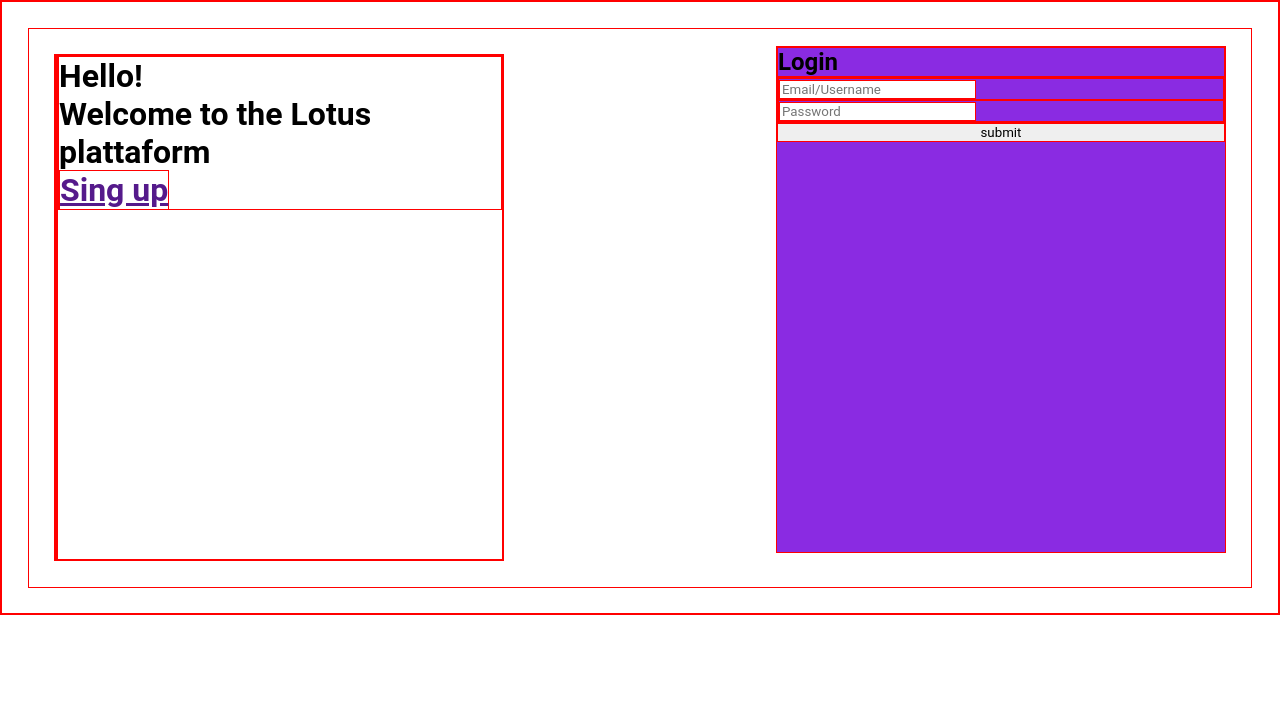
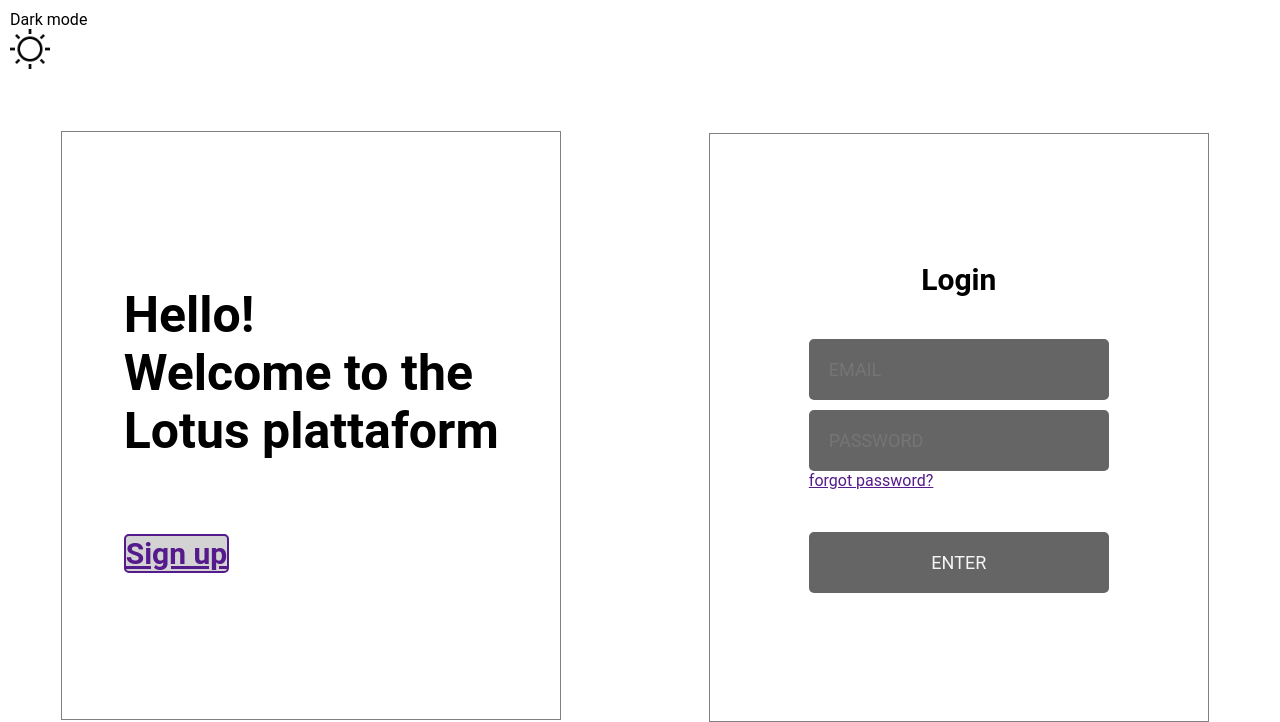
Before and after one commit to DaniloRua/Login-Dark-Mode, a plain HTML site: page index.html in a window 1280 px wide. Drawn offline with Linux system fonts and the light colour scheme.

Commit message:
add assets + update

```diff
--- a/index.html
+++ b/index.html
@@ -8,7 +8,11 @@
     <title>Login</title>
     <link rel="stylesheet" href="style.css">
 </head>
+<header>
+    <p>Dark mode</p>
+    <div class="icon-dark"></div>
 
+</header>
 <body>
 
     <div class="board">
@@ -20,9 +24,12 @@
                 <h1>
                     Hello!
                     <br>
-                    Welcome to the Lotus plattaform
+                    Welcome to the
                     <br>
-                    <a href="">Sing up</a>
+                     Lotus plattaform
+                    <br>
+                    <br>
+                    <a href="">Sign up</a>
                 </h1>
             </div>
         </div>
@@ -31,15 +38,16 @@
             <form action="">
                 <div class="username">
 
-                    <input type="text" required placeholder="Email/Username">
+                    <input type="email" required placeholder="Email">
 
                 </div>
                 <div class="password">
 
                     <input type="password" required placeholder="Password">
-                </div>
+                </div> <span><a href="">forgot password?</a></span>
             </form>
-            <button>submit</button>
+
+            <button>enter</button>
 
         </div>
 
--- a/style.css
+++ b/style.css
@@ -1,35 +1,106 @@
 @import url('https://fonts.googleapis.com/css2?family=Inter&family=Roboto+Mono:ital,wght@1,300&display=swap');
-*{  border: 1px solid red;
+*{
+
     margin: 0%;
     box-sizing: border-box;
-    font-family: 'roboto', arial, helvetica, sans-serif;
-
+    font-family: 'roboto', sans-serif;
+    background-color: rgb(255, 255, 255);
+}
+header{
+    height: 10vh;
+}
+header{
+    padding: 10px;
 }
 
+ .icon-dark {
+    height: 40px;
+    width: 40px;
+    background-image: url(./assets/7795651_weather_day_sun_icon.png);
+    background-size: contain;
+}
 .board {
+
     display: flex;
     justify-content: space-between;
-    height: 70vh;
+    height: 80vh;
     margin: 2%;
     padding: 2%;
     gap: 2%;
     align-items: center;
-    }
+}
+
 .apresentation-box {
+
+    border: 1px grey solid;
     display: flex;
-
+    flex-direction: column;
+    margin: 10px;
+    padding-top: 10px ;
     justify-content: center;
+    align-items: center;
     height: 100%;
-    width: 450px;
+    width: 500px;
+    max-width: 500px;
 
 }
 
+.apresentation-box h1{
+    font-size: 50px;
+
+}
+
+.apresentation-box a {
+    font-size: 30px;
+    background-color: lightgray;
+    border-radius: 5px;
+    border: solid 2px;
+}
 .login-box{
+    border: 1px grey solid;
     display: flex;
     flex-direction: column;
-    background-color: blueviolet;
+    margin: 20px;
+    padding: 20px;
     height: 100%;
-    width: 450px;
-    max-width: 450px;
+    width: 500px;
+    max-width: 500px;
     margin-block-end: 1em;
+    justify-content: center;
+    align-items: center;
+    gap: 2em;
+    max-width: 500px;
 }
+
+h2 {
+    font-size: 30px;
+}
+
+ input {
+    display: block;
+    color: whitesmoke;
+    border-radius: 5px;
+    border: none;
+    background-color: rgb(101, 101, 101);
+    margin: 10px 0 0 0;
+    padding: 20px;
+    text-transform: uppercase;
+    font-size: 18px;
+    width: 300px;
+}
+button {
+    width: 300px;
+    display: block;
+    color: whitesmoke;
+    border-radius: 5px;
+    border: none;
+    background-color: rgb(101, 101, 101);
+    margin: 10px 0 0 0;
+    padding: 20px;
+    text-transform: uppercase;
+    font-size: 18px;
+}
+
+input:hover, button:hover{
+    background-color: lightgray;
+}
```
Also changed, not shown: assets/211779_moon_icon.png (added), assets/7795651_weather_day_sun_icon.png (added).
